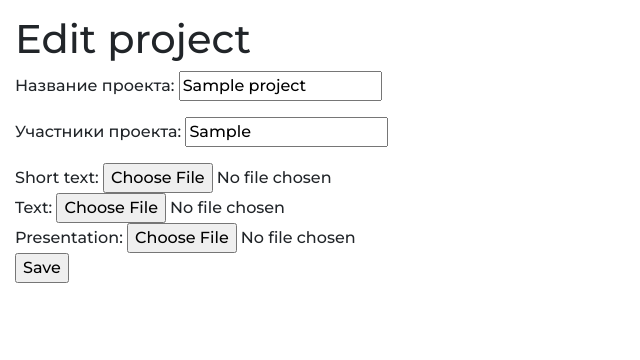
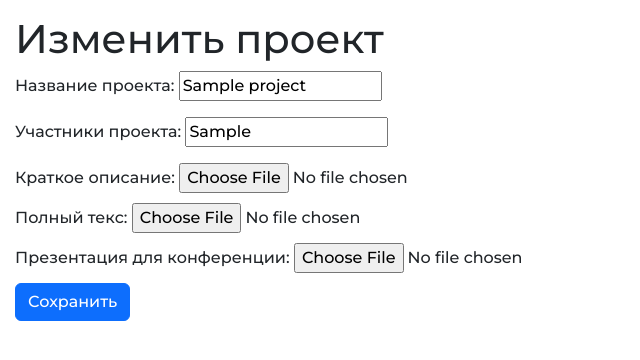
Before and after one commit to Dikiray/silaeder_conference, a Django app: page /projects/project/1/edit/ in a window 1280 px wide. Shown: the part 65-425 px from the top of the page, without its empty margins (0-640 px from the left). Run offline with Django 3.2, Linux system fonts and the light colour scheme; tables that the repository leaves empty hold one stand-in row (values such as "Sample post").

Commit message:
fixed bugs in project edit form

```diff
--- a/templates/silsite/edit_project.html
+++ b/templates/silsite/edit_project.html
@@ -1,12 +1,12 @@
 {% extends 'silsite/base.html' %}
 
 {% block content %}
-    <h1>{{ text_ }}</h1>
+    <h1>Изменить проект</h1>
     <form enctype="multipart/form-data" method='POST'>{% csrf_token %}
     {{ form.as_p }}
-    Short text: <input type='file' name='short_text' value={{ short_text }}><br>
-    Text: <input type='file' name='text'><br>
-    Presentation: <input type='file' name='presentation'><br>
-    <input type='submit' id='my_buttons' value='Save'>
+    <div style="margin-bottom: 10px">Краткое описание: <input type='file' name='short_text' value={{ short_text }}></div>
+    <div style="margin-bottom: 10px">Полный текс: <input type='file' name='text'></div>
+    <div style="margin-bottom: 10px">Презентация для конференции: <input type='file' name='presentation'></div>
+    <input class = 'btn btn-primary' type='submit' id='my_buttons' value='Сохранить'>
     <!-- PB{wh6t_1s_1t_d01ng_h3r3?} -->
 {% endblock %}
--- a/templates/silsite/login.html
+++ b/templates/silsite/login.html
@@ -3,13 +3,15 @@
 {% block content %}
     <div class="login">
         <p>{{ text }}</p>
-        <form method='POST'>
+        <form method='POST' style="text-align: center">
             {% csrf_token %}
             <label for="id_username" class="form-label">Имя пользователя</label><br>
             {{ form.username }}
+            <br>
             <label for="id_passowrd" class="form-label">Пароль</label><br>
             {{ form.password }}
-            <button type='submit' name='login' id='my_buttons' class="btn btn-primary" style="margin: auto">Войти</button>
+            <br>
+            <button type='submit' name='login' id='my_buttons' class="btn btn-primary" style="margin-top: 10px">Войти</button>
         </form>
     </div>
 {% endblock %}
--- a/templates/silsite/new_project.html
+++ b/templates/silsite/new_project.html
@@ -2,5 +2,5 @@
 
 {% block content %}
     <h1>Новый проект</h1>
-    <p><a href="/projects/project/{{ project.id }}/edit/">Ссылка</a> для ученика</p>
+    <p>Отправьте эту <a href="/projects/project/{{ project.id }}/edit/">Ссылку</a> вашему подопечному, чтобы он смог его редактировать<br>(повтороно получить ссылку можно на странице проекта, если нажмете на свой логин справа сверху)</p>
 {% endblock %}
--- a/templates/silsite/user_view.html
+++ b/templates/silsite/user_view.html
@@ -14,7 +14,7 @@
               {% if projects %}
                   {% for project in projects %}
                       <tr>
-                          <td><a href="projects/project/{{ project.id }}/">{{ project.name }}</a></td>
+                          <td><a href="{% url 'project_view' project.id %}">{{ project.name }}</a></td>
                           <td><a>{{ project.students }} </a></td>
                       </tr>
                   {% endfor %}
```
